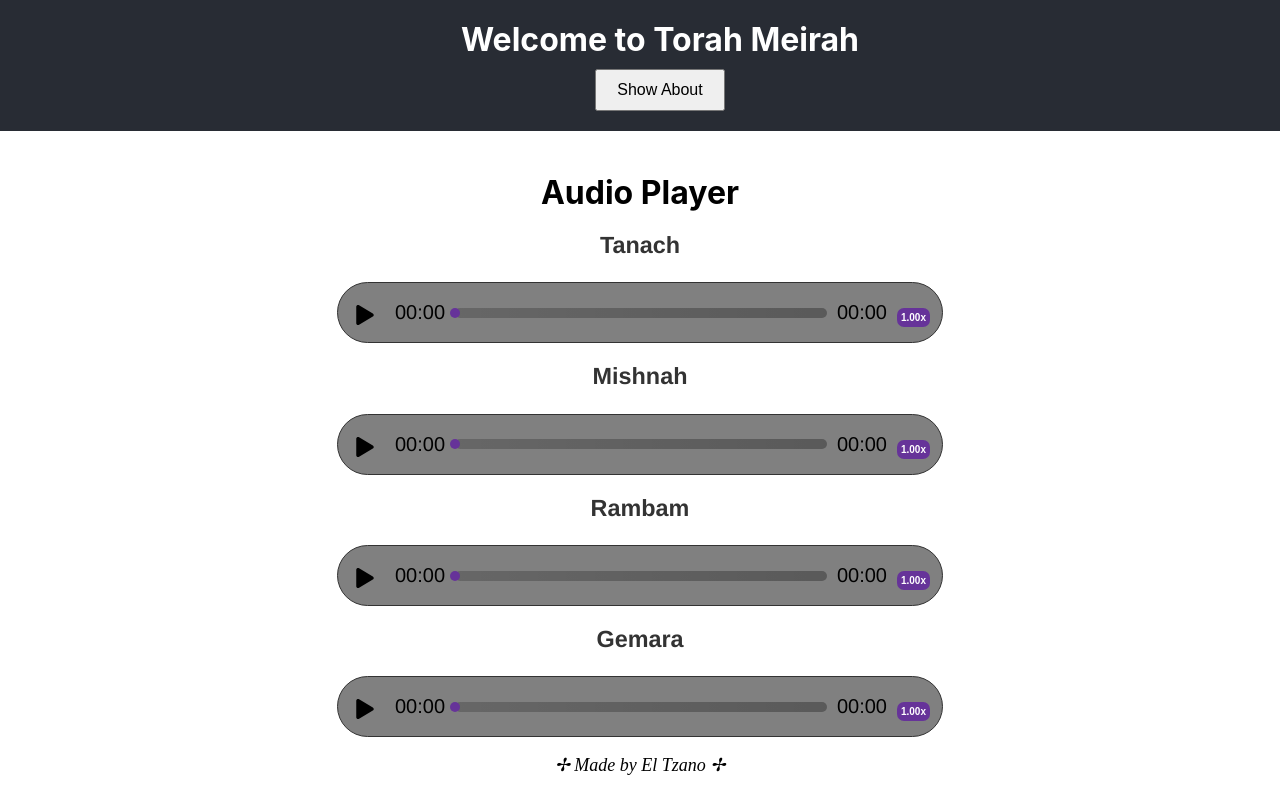
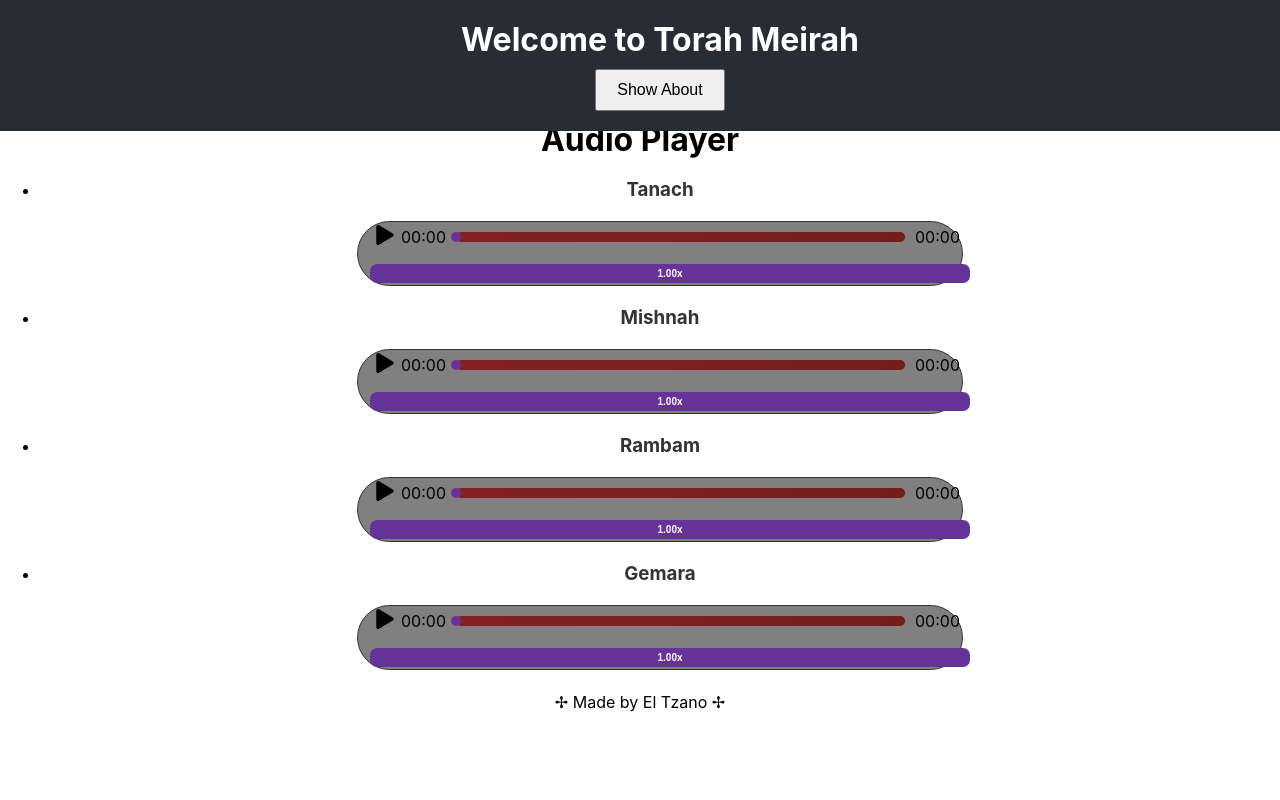
Before and after one commit to DavidRaitan/TorahMeirah, a React (Create React App) app: page / in a window 1280 px wide. Both pictures are taken after a click on the button "Show Audio Player". Built offline with nearby package versions, Linux system fonts and the light colour scheme.

Commit message:
css corrections

```diff
--- a/public/index.html
+++ b/public/index.html
@@ -4,7 +4,8 @@
     <meta charset="UTF-8" />
     <meta name="viewport" content="width=device-width, initial-scale=1.0" />
     <title>Torah Meirah</title>
-    <link rel="icon" href="%PUBLIC_URL%/logo.ico" />
+    <link rel="icon" href="%PUBLIC_URL%/sq_logo.ico" />
+
   </head>
   <body>
     <noscript>You need to enable JavaScript to run this app.</noscript>
--- a/src/App.css
+++ b/src/App.css
@@ -1,4 +1,58 @@
 .App {
+  text-align: center;
+}
+
+.App-header {
+  background-color: #282c34;
+  padding: 20px;
+  position: fixed;
+  top: 0;
+  width: 100%;
+  display: flex;
+  flex-direction: column;
+  align-items: center;
+  color: white;
+  z-index: 1;
+}
+
+.App-main {
+  margin-top: 120px;
+}
+
+.toggle-button {
+  margin-top: 10px;
+  padding: 10px 20px;
+  font-size: 16px;
+}
+
+h1 {
+  margin: 0;
+}
+
+@media (max-width: 768px) {
+  .App-header {
+    padding: 10px;
+    flex-direction: row;
+    justify-content: space-between;
+    align-items: center;
+  }
+
+  .toggle-button {
+    font-size: 14px;
+    padding: 8px 16px;
+  }
+
+  h1 {
+    font-size: 24px;
+  }
+
+  .App-main {
+    margin-top: 100px;
+  }
+}
+
+
+/* .App {
   text-align: center;
 }
 
@@ -65,4 +119,4 @@
   .App-main {
     margin-top: 80px;
   }
-}
+} */
--- a/src/App.js
+++ b/src/App.js
@@ -15,7 +15,7 @@
     <div className="App">
       <header className="App-header">
         <h1>Welcome to Torah Meirah</h1>
-        <button onClick={toggleComponent}>
+        <button onClick={toggleComponent} className="toggle-button">
           {showAboutUs ? 'Show Audio Player' : 'Show About'}
         </button>
       </header>
@@ -27,6 +27,7 @@
 }
 
 export default App;
+
 
 
 
--- a/src/AudioPlayer.css
+++ b/src/AudioPlayer.css
@@ -1,45 +1,107 @@
-.page {
-  text-align: center;
-  margin-top: 5%;
+/* Audio Player Styles */
+.audio-player {
+  width: 75%;
+  margin: 20px auto;
+  padding: 10px;
+  border: 1px solid #333;
+  background-color: gray;
+  border-radius: 40px;
+  max-width: 600px; /* Adjusted max width */
 }
 
-.items {
-  list-style-type: none;
-  padding: 0;
-  font-size: 20px;
-  font-family: 'Franklin Gothic Medium', 'Arial Narrow', Arial, sans-serif;
+.controls {
+  display: flex;
+  align-items: center;
+  flex-wrap: wrap;
 }
 
-.audio_titles {
-  margin-top: 20px;
+.playback-controls {
+  display: flex;
+  align-items: center;
+  flex-grow: 1;
 }
 
-.foot {
-  position: absolute;
-  bottom: 10px;
-  left: 50%;
-  transform: translateX(-50%);
-  margin-top: 40px;
-  font-family: serif;
-  font-style: italic;
-  text-align: center;
-  font-size: large;
+.play-pause {
+  background: none;
+  border: none;
+  font-size: 20px;
+  cursor: pointer;
+  padding-left: 15px;
 }
 
-@media (max-width: 768px) {
-  .page {
-    font-size: 24px;
+.progress-bar {
+  width: 100%; /* Adjusted width for full width on mobile */
+  height: 10px;
+  background-color: brown;
+  margin: 10px 0; /* Adjusted margin */
+  position: relative;
+  border-radius: 5px;
+}
+
+.progress-dot {
+  position: absolute;
+  top: 50%;
+  transform: translate(-50%, -50%);
+  width: 10px;
+  height: 10px;
+  background-color: rebeccapurple;
+  border-radius: 50%;
+  pointer-events: none;
+}
+
+.dropdown {
+  width: 100%; /* Adjusted width for full width on mobile */
+  text-align: center;
+  margin-top: 10px;
+}
+
+.dropbtn {
+  width: 100%;
+  background-color: rebeccapurple;
+  color: white;
+  font-weight: bold;
+  padding: 4px;
+  font-size: 10px;
+  border: none;
+  cursor: pointer;
+  border-radius: 7px;
+}
+
+@media (max-width: 600px) {
+  .audio-player {
+    width: 90%;
+    padding: 10px;
+    border-radius: 20px;
   }
 
-  .items {
-    font-size: 16px;
+  .controls {
+    flex-direction: column;
   }
 
-  .audio_titles {
+  .play-pause {
     font-size: 18px;
+    padding-left: 0;
+    margin-bottom: 10px;
   }
 
-  .foot {
-    font-size: 14px;
+  .progress-bar {
+    width: 100%;
+    height: 8px;
+    margin: 10px 0;
+  }
+
+  .progress-dot {
+    width: 8px;
+    height: 8px;
+  }
+
+  .dropdown {
+    width: 100%;
+    text-align: center;
+    margin-top: 10px;
+  }
+
+  .dropbtn {
+    width: 100%;
   }
 }
--- a/src/AudioPlayer.js
+++ b/src/AudioPlayer.js
@@ -1,3 +1,32 @@
+// import React from 'react';
+// import { audioData } from './Audio/audioData';
+// import './AudioPlayer.css';
+// import AudioBar from './Audio/bar';
+
+// function AudioPlayer() {
+//   return (
+//     <>
+//       <div>
+//         <h1 className='page'>Audio Player</h1>
+//         <ul className='items'>
+//           {audioData.map((audio, index) => (
+//             <li key={index}>
+//               <h3 className='audio_titles'>{audio.title}</h3>
+//               <AudioBar audioUrl={audio.url} />
+//             </li>
+//           ))}
+//         </ul>
+//       </div>
+//       <p className='foot'>{'\u2722'} Made by El Tzano {'\u2722'}</p>
+//     </>
+//   );
+// }
+
+// export default AudioPlayer;
+
+
+
+//   audioPlayer.js
 import React from 'react';
 import { audioData } from './Audio/audioData';
 import './AudioPlayer.css';
@@ -16,8 +45,8 @@
             </li>
           ))}
         </ul>
+        <p className='page-footer'>{'\u2722'} Made by El Tzano {'\u2722'}</p> {/* Ensuring footer is placed after the list */}
       </div>
-      <p className='foot'>{'\u2722'} Made by El Tzano {'\u2722'}</p>
     </>
   );
 }
--- a/src/home.css
+++ b/src/home.css
@@ -1,4 +1,80 @@
 .home-container {
+  max-width: 900px;
+  margin: 0 auto;
+  padding: 20px;
+  padding-top: 200px;
+  text-align: justify;
+  font-size: large;
+}
+
+.section {
+  margin-bottom: 20px;
+}
+
+h2, h3, h4 {
+  color: #333;
+}
+
+p {
+  line-height: 1.6;
+  margin-bottom: 10px;
+}
+
+a {
+  color: black;
+  text-decoration: none;
+}
+
+a:hover {
+  color: rebeccapurple;
+}
+
+.button-container {
+  margin-bottom: 20px;
+}
+
+.button-container button {
+  display: inline-block;
+  margin-right: 10px;
+  padding: 10px 20px;
+  border-radius: 20px;
+  background-color: rebeccapurple;
+  color: white;
+  border: none;
+  cursor: pointer;
+}
+
+.button-container button:hover {
+  background-color: gray;
+}
+
+.footer {
+  margin-top: 40px;
+  font-family: serif;
+  font-style: italic;
+  text-align: center;
+}
+
+@media (max-width: 768px) {
+  .home-container {
+    padding-top: 50px;
+    font-size: medium; /* Adjust font size for smaller screens */
+  }
+
+  .button-container button {
+    padding: 8px 16px;
+    font-size: 14px; /* Adjust button font size for smaller screens */
+  }
+
+  .footer {
+    font-size: 14px; /* Adjust footer font size for smaller screens */
+  }
+}
+
+
+
+
+/* .home-container {
   max-width: 900px;
   margin: 0 auto;
   padding: 20px;
@@ -98,3 +174,4 @@
     font-size: 14px;
   }
 }
+ */
```
Also changed, not shown: src/css/audioBar.css (+174 -0 lines), public/sq_logo.png (added).
